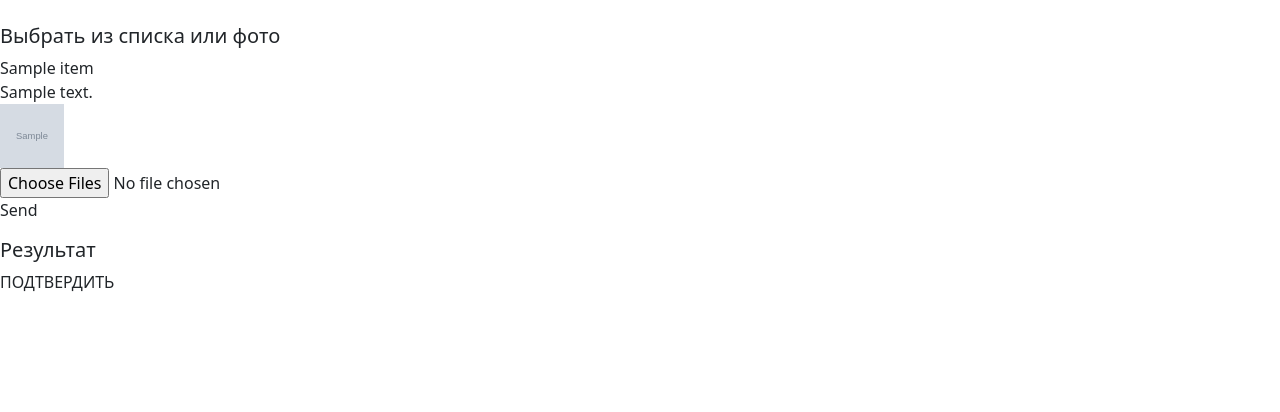
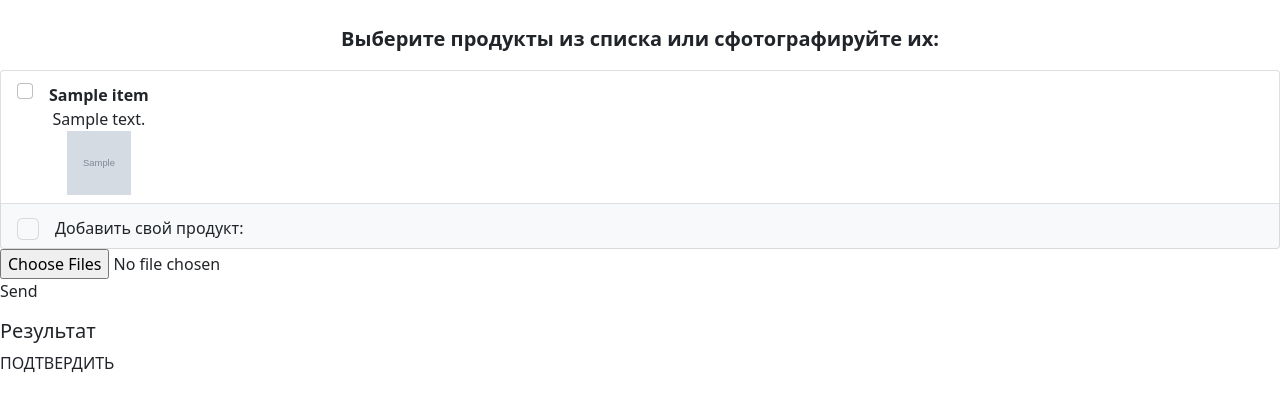
Before and after one commit to Mikrikle/smartfood, a Django app: template siteapp/templates/index.html in a window 1280 px wide. Shown: the part 73-485 px from the top of the page. Run offline with Django 3.2, Linux system fonts and the light colour scheme; the template is opened without the code that fills it: most values are stand-ins (such as "Sample title", 1, 10 or a date in 2020); grey boxes marked "Sample" are stand-in pictures; parts of the project's set-up code (start-up, migrations or seed data) failed here and were passed over; some libraries are stand-ins or nearby versions.

Commit message:
added list

```diff
--- a/siteapp/templates/index.html
+++ b/siteapp/templates/index.html
@@ -125,6 +125,12 @@
 
 <body>
 
+    <svg xmlns="http://www.w3.org/2000/svg" style="display: none;">
+      <symbol id="list-check" viewBox="0 0 16 16">
+        <path fill-rule="evenodd" d="M5 11.5a.5.5 0 0 1 .5-.5h9a.5.5 0 0 1 0 1h-9a.5.5 0 0 1-.5-.5zm0-4a.5.5 0 0 1 .5-.5h9a.5.5 0 0 1 0 1h-9a.5.5 0 0 1-.5-.5zm0-4a.5.5 0 0 1 .5-.5h9a.5.5 0 0 1 0 1h-9a.5.5 0 0 1-.5-.5zM3.854 2.146a.5.5 0 0 1 0 .708l-1.5 1.5a.5.5 0 0 1-.708 0l-.5-.5a.5.5 0 1 1 .708-.708L2 3.293l1.146-1.147a.5.5 0 0 1 .708 0zm0 4a.5.5 0 0 1 0 .708l-1.5 1.5a.5.5 0 0 1-.708 0l-.5-.5a.5.5 0 1 1 .708-.708L2 7.293l1.146-1.147a.5.5 0 0 1 .708 0zm0 4a.5.5 0 0 1 0 .708l-1.5 1.5a.5.5 0 0 1-.708 0l-.5-.5a.5.5 0 0 1 .708-.708l.146.147 1.146-1.147a.5.5 0 0 1 .708 0z"/>
+      </symbol>
+    </svg>
+
     <div class="container">
     <header class="d-flex flex-wrap justify-content-center py-3 mb-4 border-bottom">
       <a href="{% url 'index' %}" class="d-flex align-items-center mb-3 mb-md-0 me-md-auto text-dark text-decoration-none">
@@ -139,12 +145,25 @@
     </header>
   </div>
 
-    <h5>Выбрать из списка или фото</h5>
+    <p class="fs-5 fw-bolder text-center">Выберите продукты из списка или сфотографируйте их:</p>
     {% for item in foodlist %}
-    <div class="fooditem" onClick = >
-        <div class="fooditem_name">{{ item.name }}</div>
-        <div class="fooditem_model_name">{{ item.visionname }}</div>
-        <img src="{{item.img.url}}" alt={{item.name}} width="64" height="64"></a>
+    <div class="fooditem text-center" onClick = >
+        <div class="list-group">
+          <label class="list-group-item d-flex gap-3">
+            <input class="form-check-input flex-shrink-0" type="checkbox" value="">
+            <span class="pt-1 form-checked-content">
+                <strong><div class="fooditem_name">{{ item.name }}</div></strong>
+                <div class="fooditem_model_name">{{ item.visionname }}</div>
+                <img src="{{item.img.url}}" alt={{item.name}} width="64" height="64"></a>
+            </span>
+          </label>
+          <label class="list-group-item d-flex gap-3 bg-light">
+            <input class="form-check-input form-check-input-placeholder bg-light flex-shrink-0" disabled type="checkbox" value="" style="font-size: 1.375em;">
+            <span class="pt-1 form-checked-content">
+              <span contenteditable="true" class="w-100">Добавить свой продукт:</span>
+            </span>
+          </label>
+        </div>
     </div>
     {% endfor %}
 
```
